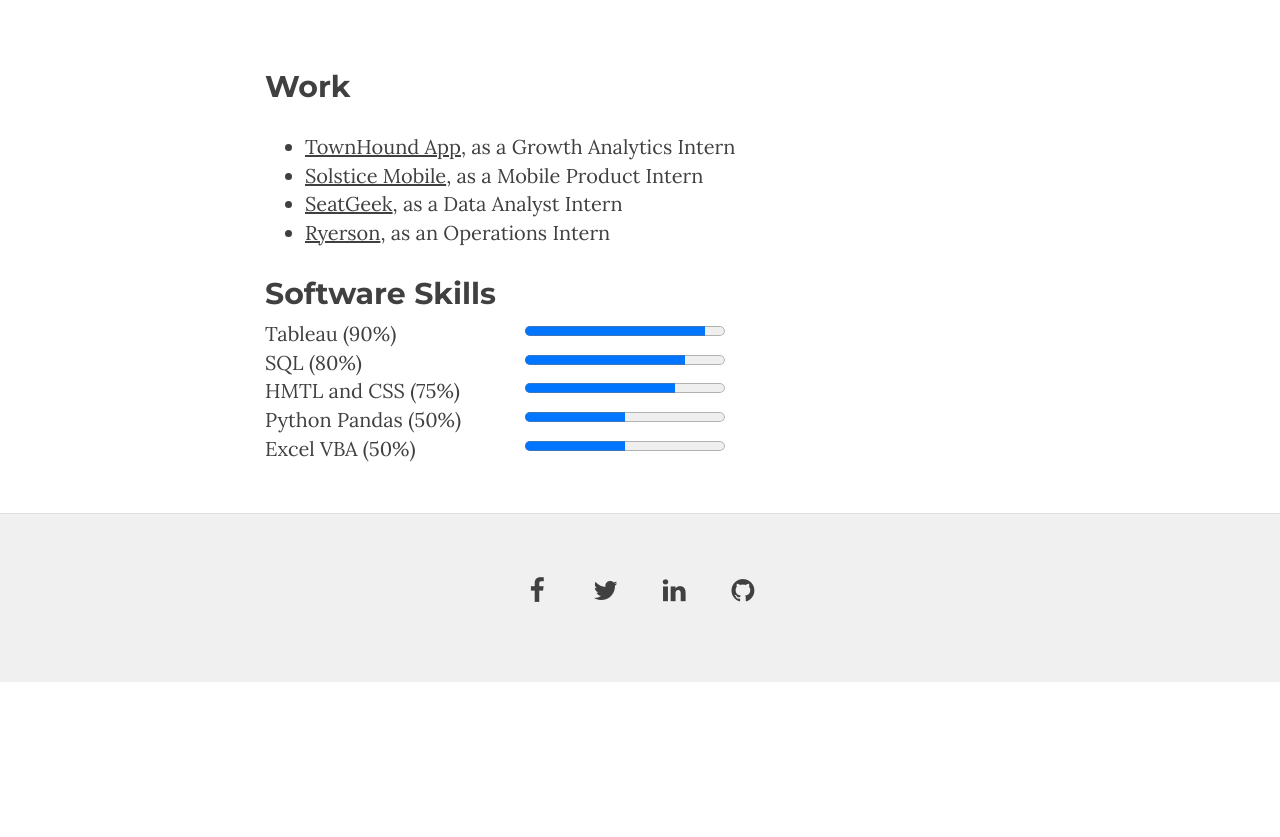
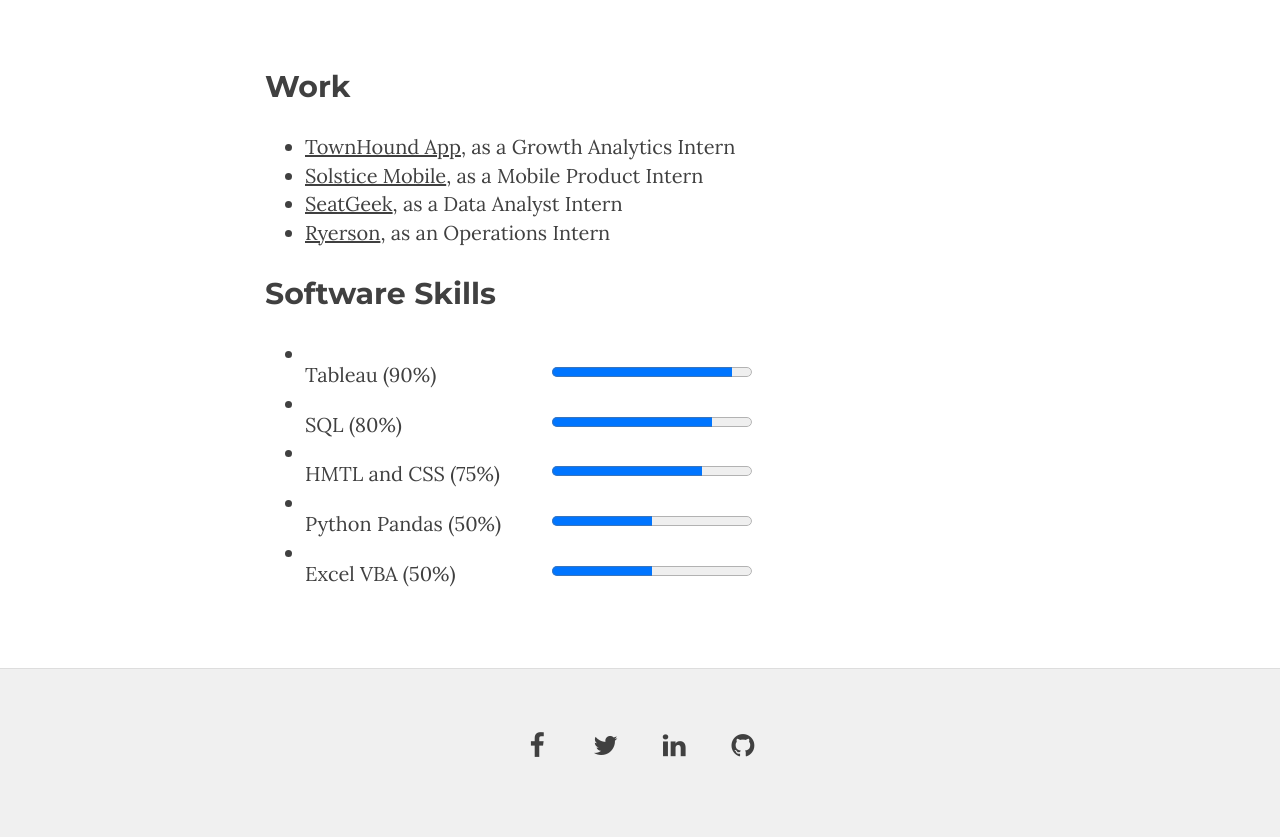
Before and after one commit to tzidar/tzidar.github.io, a Jekyll site: the page built from work.md, in a window 1280 px wide. Shown: the part 398-1235 px from the top of the page. Built offline with Jekyll 4.4.1, drawn with Linux system fonts in a browser that asks for light colours; nearby versions of some CDN libraries; Markdown is read by kramdown in place of the engine named in the settings; before the commit the page ends 1080 px from its top, so only the background shows below that.

Commit message:
list indexes

```diff
--- a/work.md
+++ b/work.md
@@ -13,7 +13,8 @@
 * [Ryerson](http://www.ryerson.com/?__geo=635752838062540315&sc_lang=en), as an Operations Intern
 
 ## Software Skills
-
+<ul>
+<li>
 <div class="row">
 	<div class="col col-xs-4">
 		Tableau (90%)
@@ -23,7 +24,8 @@
 		<progress value="180" max="200"></progress>
 	</div>
 </div>
-
+</li>
+<li>
 <div class="row">
 	<div class="col col-xs-4">
 		SQL (80%)
@@ -33,7 +35,8 @@
 		<progress value="160" max="200"></progress>
 	</div>
 </div>
-
+</li>
+<li>
 <div class="row">
 	<div class="col col-xs-4">
 		HMTL and CSS (75%)
@@ -43,7 +46,8 @@
 		<progress value="150" max="200"></progress>
 	</div>
 </div>
-
+</li>
+<li>
 <div class="row">
 	<div class="col col-xs-4">
 		Python Pandas (50%)
@@ -53,7 +57,8 @@
 		<progress value="100" max="200"></progress>
 	</div>
 </div>
-
+</li>
+<li>
 <div class="row">
 	<div class="col col-xs-4">
 		Excel VBA (50%)
@@ -63,3 +68,5 @@
 		<progress value="100" max="200"></progress>
 	</div>
 </div>
+</li>
+</ul>
```
